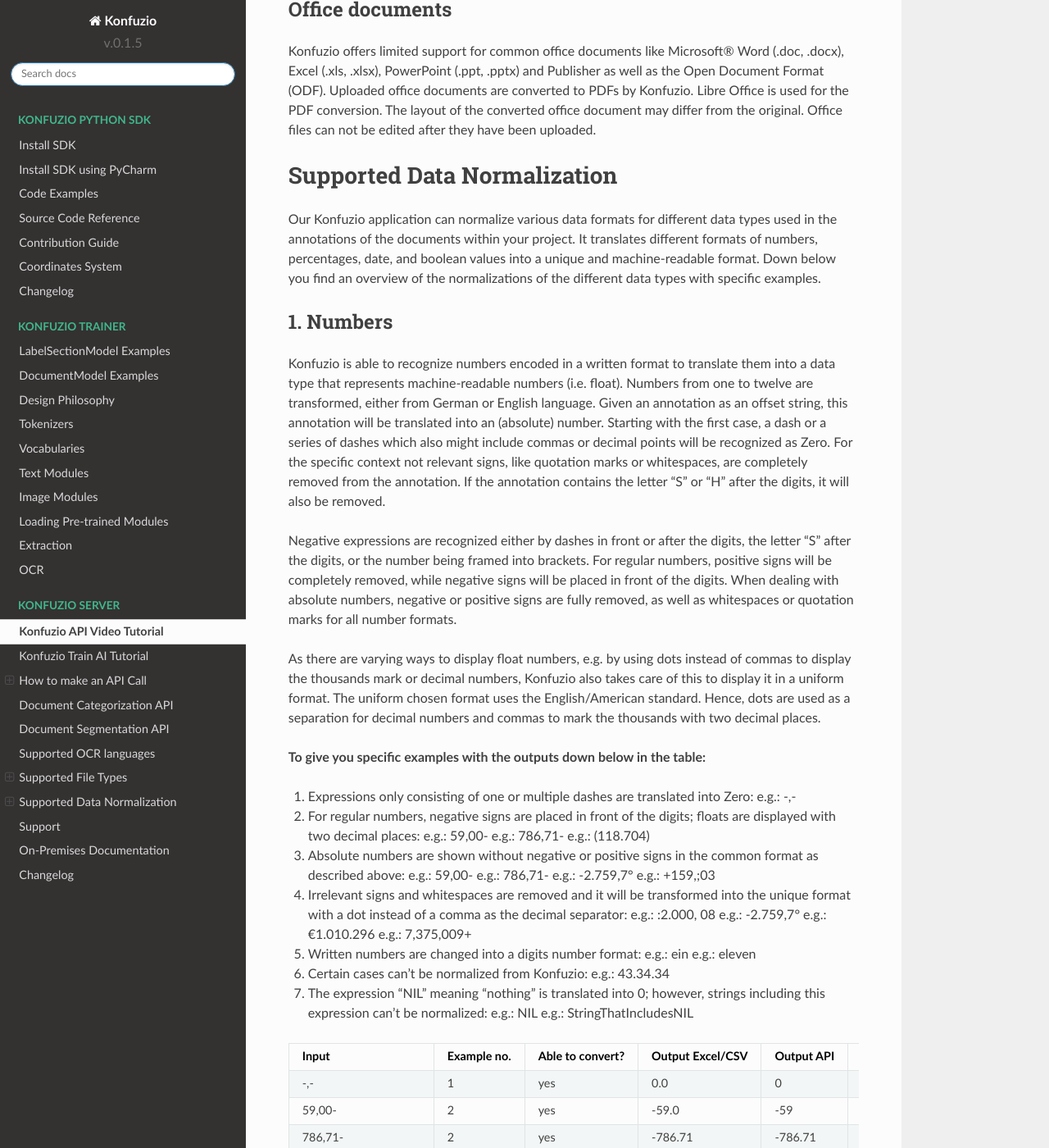
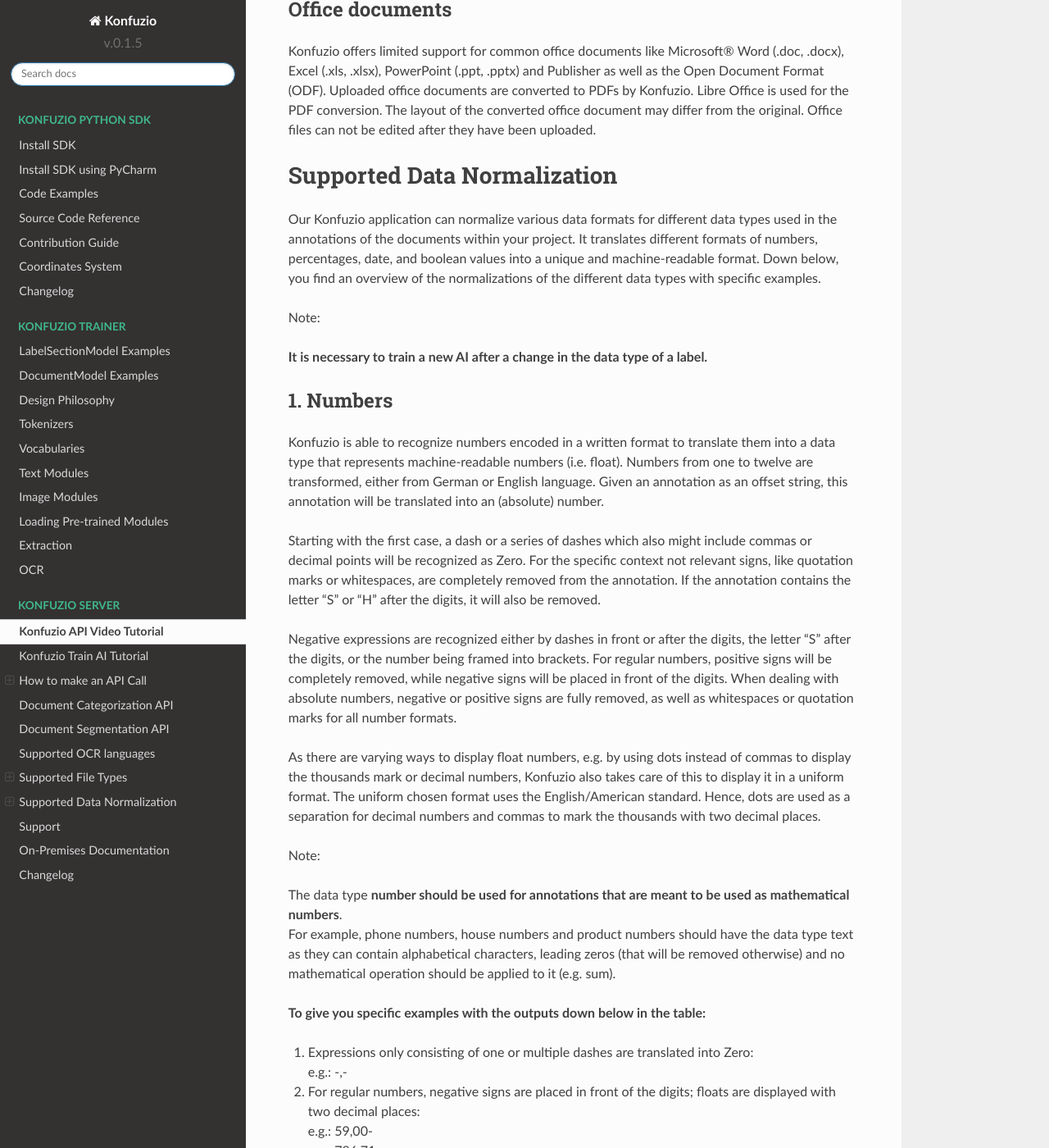
Before and after one commit to konfuzio-ai/konfuzio-sdk, a Sphinx documentation site: the page built from docs/web/api.md, in a window 1280 px wide and 1400 px high, scrolled down 4950 px. Shown: the whole window at 82% size. Built offline with Sphinx 7.4.7 and the Read the Docs theme 2.0.0, drawn with Linux system fonts in a browser that asks for light colours; some of the changed text lies outside the part shown.

Commit message:
update landpage

```diff
--- a/docs/web/api.md
+++ b/docs/web/api.md
@@ -170,22 +170,38 @@
 ## Supported Data Normalization
 
 Our Konfuzio application can normalize various data formats for different data types used in the annotations of the documents within your project.
-It translates different formats of numbers, percentages, date, and boolean values into a unique and machine-readable format. Down below you find an overview of the normalizations of the different data types with specific examples.
+It translates different formats of numbers, percentages, date, and boolean values into a unique and machine-readable format.
+Down below, you find an overview of the normalizations of the different data types with specific examples.
+
+Note:
+
+**It is necessary to train a new AI after a change in the data type of a label.**
 
 
 ### 1. Numbers
 
-Konfuzio is able to recognize numbers encoded in a written format to translate them into a data type that represents machine-readable numbers (i.e. float). Numbers from one to twelve are transformed, either from German or English language.
+Konfuzio is able to recognize numbers encoded in a written format to translate them into a data type that represents machine-readable numbers (i.e. float).
+Numbers from one to twelve are transformed, either from German or English language.
 Given an annotation as an offset string, this annotation will be translated into an (absolute) number.
+
 Starting with the first case, a dash or a series of dashes which also might include commas or decimal points will be recognized as Zero.
-For the specific context not relevant signs, like quotation marks or whitespaces, are completely removed from the annotation. If the annotation contains the letter "S" or "H" after the digits, it will also be removed.
+For the specific context not relevant signs, like quotation marks or whitespaces, are completely removed from the annotation.
+If the annotation contains the letter "S" or "H" after the digits, it will also be removed.
 
 Negative expressions are recognized either by dashes in front or after the digits, the letter "S" after the digits, or the number being framed into brackets.
 For regular numbers, positive signs will be completely removed, while negative signs will be placed in front of the digits.
 When dealing with absolute numbers, negative or positive signs are fully removed, as well as whitespaces or quotation marks for all number formats.
 
-As there are varying ways to display float numbers, e.g. by using dots instead of commas to display the thousands mark or decimal numbers, Konfuzio also takes care of this to display it in a uniform format.
-The uniform chosen format uses the English/American standard. Hence, dots are used as a separation for decimal numbers and commas to mark the thousands with two decimal places.
+As there are varying ways to display float numbers, e.g. by using dots instead of commas to display the thousands mark or
+decimal numbers, Konfuzio also takes care of this to display it in a uniform format.
+The uniform chosen format uses the English/American standard.
+Hence, dots are used as a separation for decimal numbers and commas to mark the thousands with two decimal places.
+
+Note:
+
+The data type **number should be used for annotations that are meant to be used as mathematical numbers**.
+For example, phone numbers, house numbers and product numbers should have the data type text as they can contain
+alphabetical characters, leading zeros (that will be removed otherwise) and no mathematical operation should be applied to it (e.g. sum).
 
 **To give you specific examples with the outputs down below in the table:**
 1) Expressions only consisting of one or multiple dashes are translated into Zero:
@@ -243,17 +259,19 @@
 
 ### 2. Percentage Numbers
 
-Konfuzio also handles percentage numbers of different formats and brings them into a machine-readable one. Percentage expressions are not displayed in the classic percentage format with the percentage sign %. The decimal number format without the percentage sign is used, but with a dot as a decimal separator and 4 decimal places.
+Konfuzio also handles percentage numbers of different formats and brings them into a machine-readable one.
+Percentage expressions are not displayed in the classic percentage format with the percentage sign %.
+The decimal number format without the percentage sign is used, but with a dot as a decimal separator and 4 decimal places.
 
 **To give you specific examples with the outputs down below in the table::**
-1) Digits that are separated by commas with two decimal places will be easily converted into a uniform format, either with or without the percentage sign in its original format:
+1) Digits that are separated by commas with two decimal places will be easily converted into a uniform format,
+either with or without the percentage sign in its original format:
 e.g.: 12,34
 e.g.: 12,34 %
 e.g.: 434,27%
 e.g.: 59,00-
 e.g.: 123,45
 e.g.: 0,00
-
 
 | Input      | Example no. | Able to convert?     | Output Excel/CSV | Output API | Datatype CSV | Datatype JSON |
 | :-------------: | :----------: | :-----------: | :-----------: |:-----------: | :-----------: |  :-----------: |
@@ -267,13 +285,17 @@
 
 ### 3. Date Values
 
-Konfuzio applies the so-called ISO 8601 format (YYYY-MM-DD) for dates. It checks initially whether this format is already used which then won't be altered in this case. However, if another format is used, it will be adapted. In the next step, it checks if a format consisting only of a month and a year is used or even just a year without any other date information besides that.
+Konfuzio applies the ISO 8601 format (YYYY-MM-DD) for dates. It checks initially whether this format is already used
+which then won't be altered in this case. However, if another format is used, it will be adapted.
 
-Konfuzio recognizes written months either in German or English language and translates them into the iso format.
+In the next step, it checks if a format consisting only of a month and a year is used or even just a year without any
+other date information besides that.
+
+Konfuzio recognizes written months either in German or English language and translates them into the ISO format.
 
 
 **To give you specific examples with the outputs down below in the table::**
-1) Dates, where the month is posted in a written expression with the year and the day as digits, can be transformed into the iso format without any problems:
+1) Dates, where the month is posted in a written expression with the year and the day as digits, can be transformed into the ISO format:
 e.g.: 1. November 2019
 e.g.: 13 Mar 2020
 
@@ -314,19 +336,28 @@
 
 ### 4. Boolean values
 
-Our application is also able to translate certain expressions into so-called boolean values, representing true or false values. This is based on certain pre-specified words. These words are representing positive or negative connotated responses with certain signal words which can be found down below in the _no_list_ and _yes_list_.
+Our application is also able to translate certain expressions into boolean values, representing true or false values.
+This is based on certain pre-specified words. These words are representing positive or negative connoted responses
+with certain signal words which can be found down below in the _no_list_ and _yes_list_.
 
 
 The pre-specified positive and negative (hence true and false) expressions:
 no_list = ['NEIN', 'NICHT', 'KEIN', 'OHNE', 'NO']
 yes_list = ['VORHANDEN', 'JA', 'MIT', 'YES']
 
-Given the following examples, you can recognize how certain expressions are clustered into either _False_ or _True_ boolean values. If the expression is including one of the _no_ or _yes_ words from above, Konfuzio allocates it to _True_ or _False_. However, normalization is only possible if the signal words are the first word of the annotation to avoid false positives with word combinations of words from the _no_list_ and _yes_list_, e.g. nicht vorhanden or mit ohne.
+Given the following examples, you can recognize how certain expressions are clustered into either _False_ or _True_
+boolean values. If the expression is including one of the _no_ or _yes_ words from above, Konfuzio allocates it
+to _True_ or _False_.
+
+However, normalization is only possible if the signal words are the first word of the annotation to avoid false
+positives with word combinations of words from the _no_list_ and _yes_list_, e.g. nicht vorhanden or mit ohne.
 
 **To give you specific examples with the outputs down below in the table::**
 1) The word _nicht_ (_no_) will be assigned to _false_.
-3) The expression _ja_ (_yes_) will be translated into _true_.
-4) Expressions including the no or yes signal words can be translated, but only if the expression is starting with this word:
+
+2) The expression _ja_ (_yes_) will be translated into _true_.
+
+3) Expressions including the no or yes signal words can be translated, but only if the expression is starting with this word:
 e.g.: nicht versichert
 e.g.: not insured
 e.g.: ja versichert
```
Also changed, not shown: other parts of docs/web/api.md (+10 -4 lines), docs/index.rst (+1 -7 lines).
